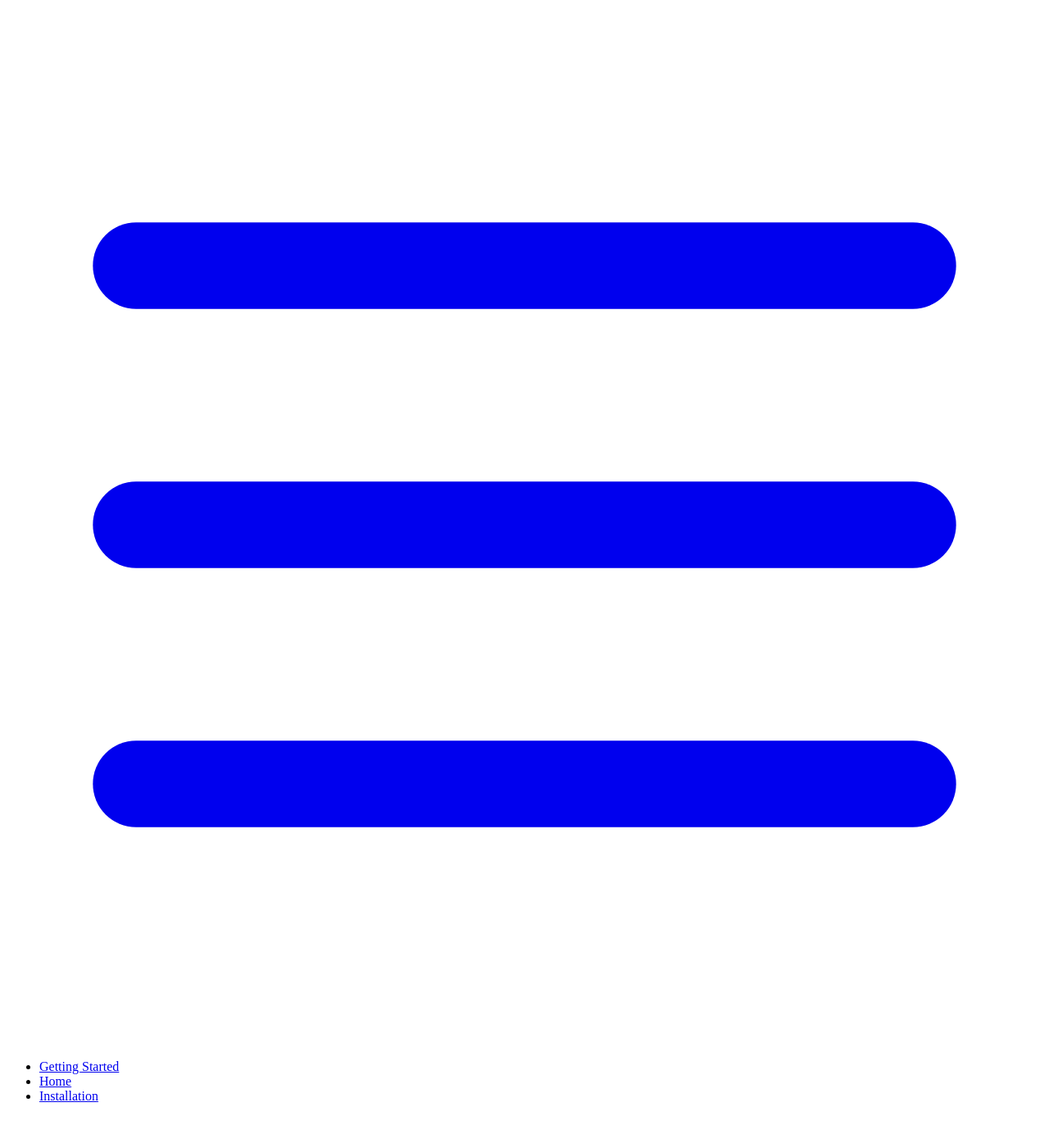
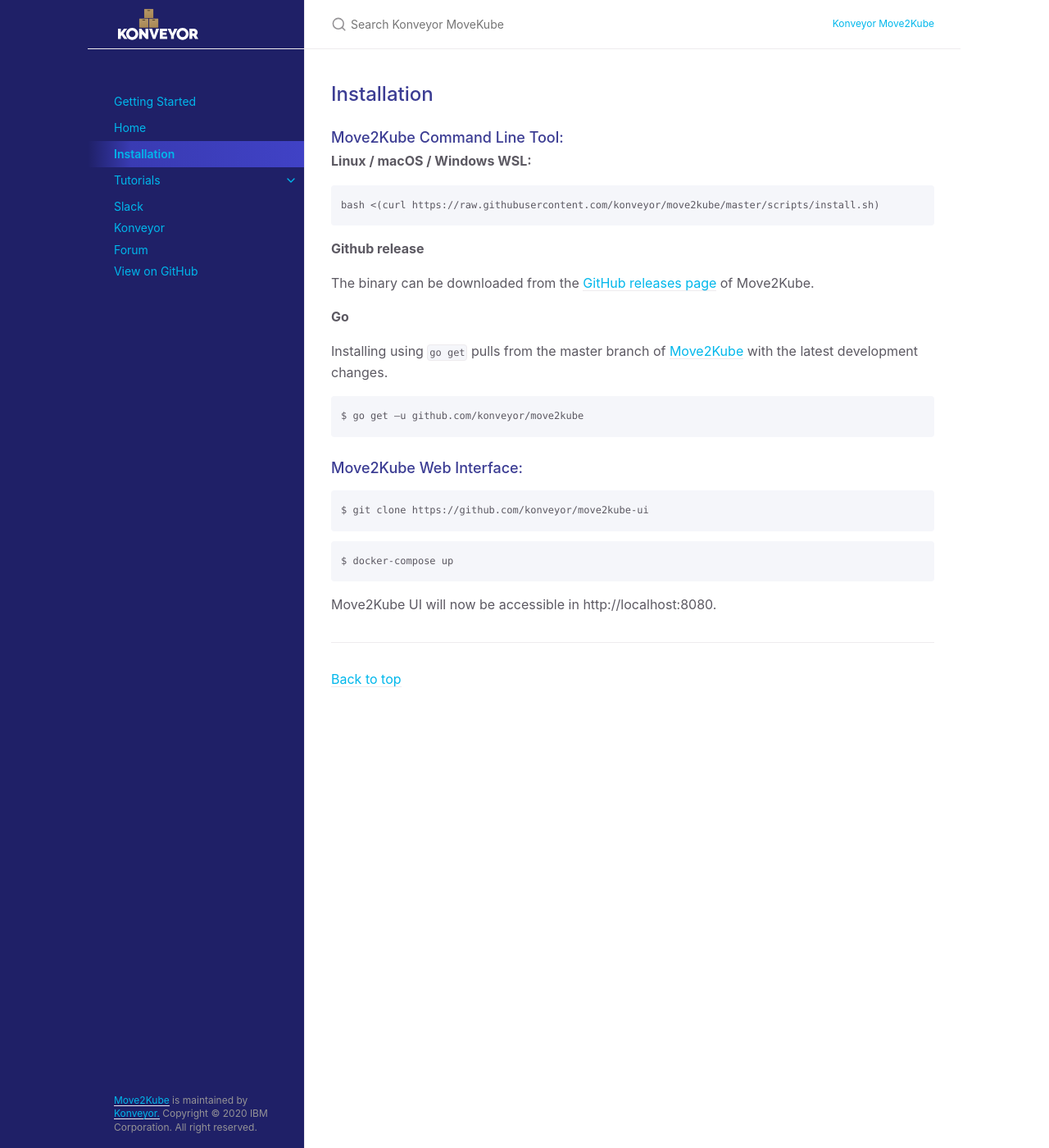
Before and after one commit to konveyor/move2kube, a Jekyll site: the page built from docs/install.md, in a window 1280 px wide and 1400 px high. Shown: the whole window at 82% size. Built offline with Jekyll 4.4.1, drawn with Linux system fonts in a browser that asks for light colours; comment, search, counter and statistics services are not loaded; some of the changed text lies outside the part shown.

Commit message:
Bug fix- Correct the path to access assets/js/just-the-docs.js
Signed-off-by: Akash Nayak <akash19nayak@gmail.com>

```diff
--- a/_config.yml
+++ b/_config.yml
@@ -16,7 +16,7 @@
 title: Konveyor MoveKube
 description: A Jekyll theme for documentation
 baseurl: "/move2kube" # the subpath of your site, e.g. /blog
-url: "konveyor.github.io/move2kube" # the base hostname & protocol for your site, e.g. http://example.com
+url: "" #"konveyor.github.io/move2kube" # the base hostname & protocol for your site, e.g. http://example.com
 github:
   repository_url: https://www.github.com/konveyor/move2kube/
   repository_name: Move2Kube
```
